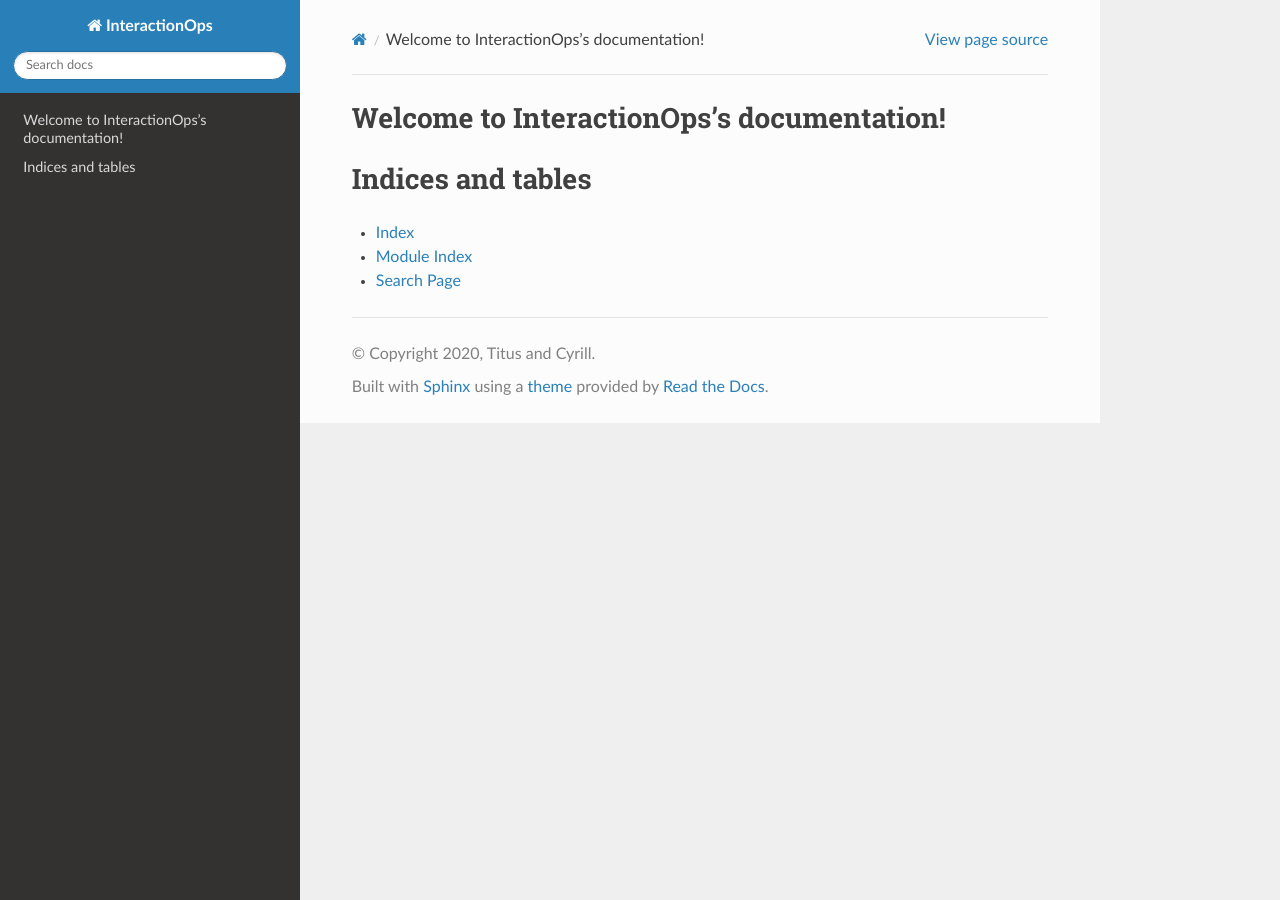
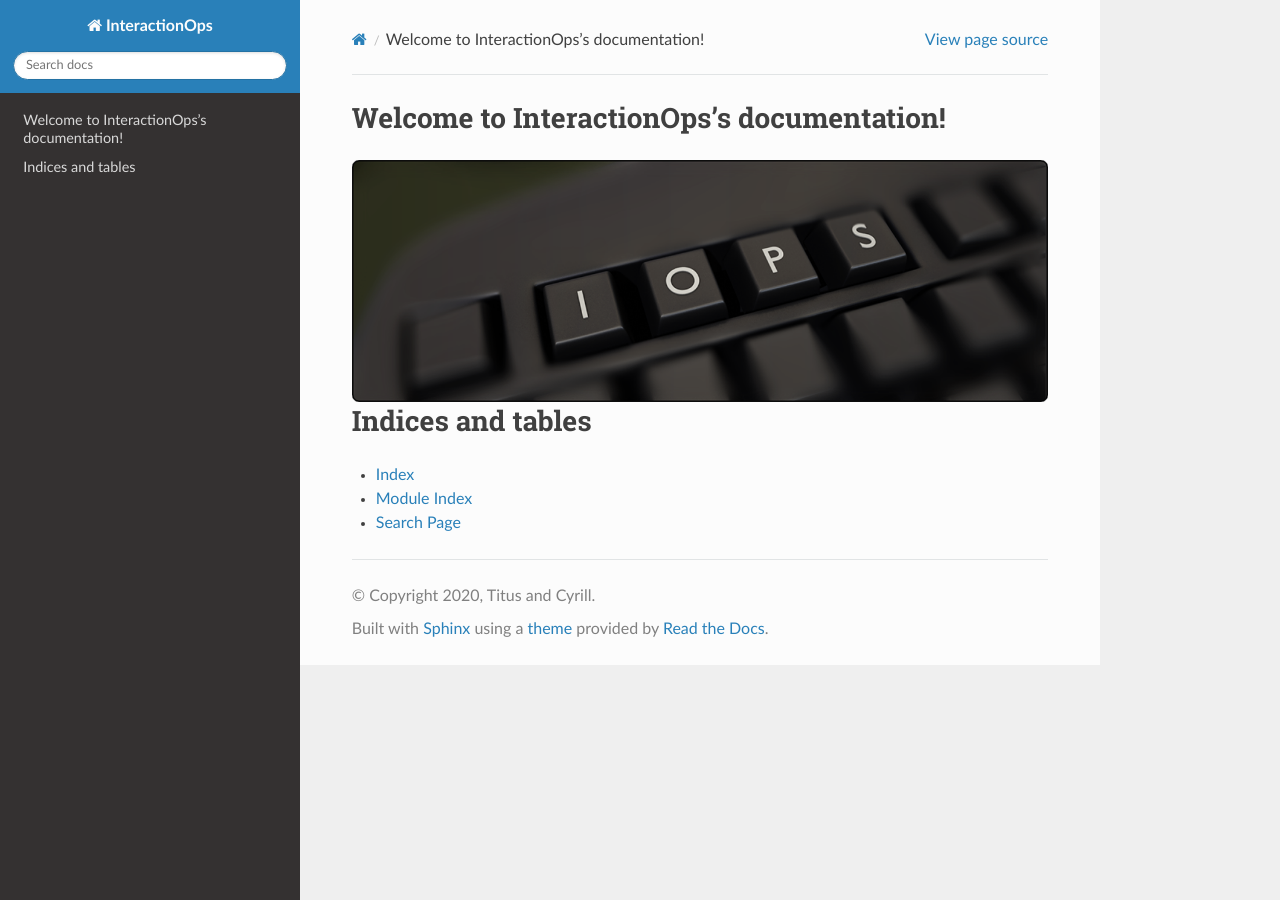
Before and after one commit to TitusLVR/InteractionOps, a Sphinx documentation site: the page built from docs/index.rst, in a window 1280 px wide. Built offline with Sphinx 7.4.7 and the Read the Docs theme 2.0.0, drawn with Linux system fonts in a browser that asks for light colours.

Commit message:
Update index.rst

```diff
--- a/docs/index.rst
+++ b/docs/index.rst
@@ -5,6 +5,9 @@
 
 Welcome to InteractionOps's documentation!
 ==========================================
+.. figure:: img/index/iops_banner.png
+    :align: center
+
 
 .. toctree::
    :maxdepth: 2
```
